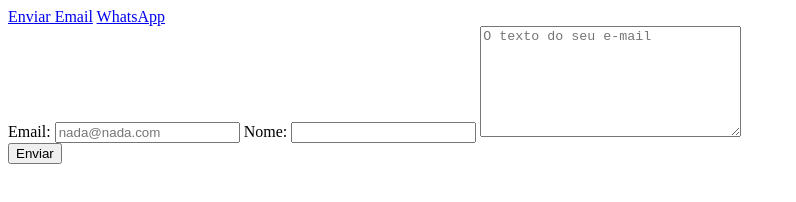
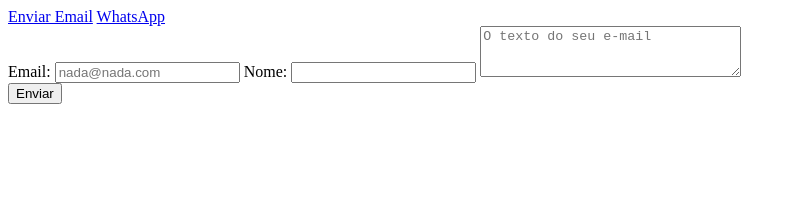
Before and after one commit to kaylaflach9955/logica-de-programacao, a plain HTML site: page contato.html in a window 1280 px wide. Shown: the whole page, without its empty margins (0-796 px from the left). Drawn offline with Linux system fonts and the light colour scheme.

Commit message:
Update contato.html

```diff
--- a/contato.html
+++ b/contato.html
@@ -21,7 +21,7 @@
     <form id="idForm" action="http://jkorpela.fi/cgi-bin/echo.cgi" method="POST">
         Email: <input placeholder="nada@nada.com" title="Um email válido" type="email" name="email" id="idEmail" required>
         Nome: <input type="text" id="idNome">
-        <textarea name="corpo" id="" cols="30" rows="7" placeholder="O texto do seu e-mail" required></textarea><br>
+        <textarea name="corpo" id="" cols="30" rows="3" placeholder="O texto do seu e-mail" required></textarea><br>
         <input type="submit" value="Enviar">
 
     </form>
```
